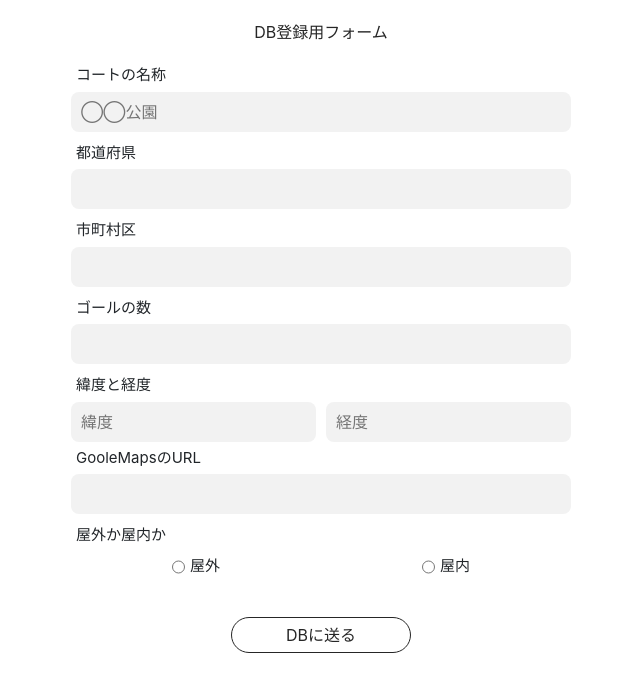
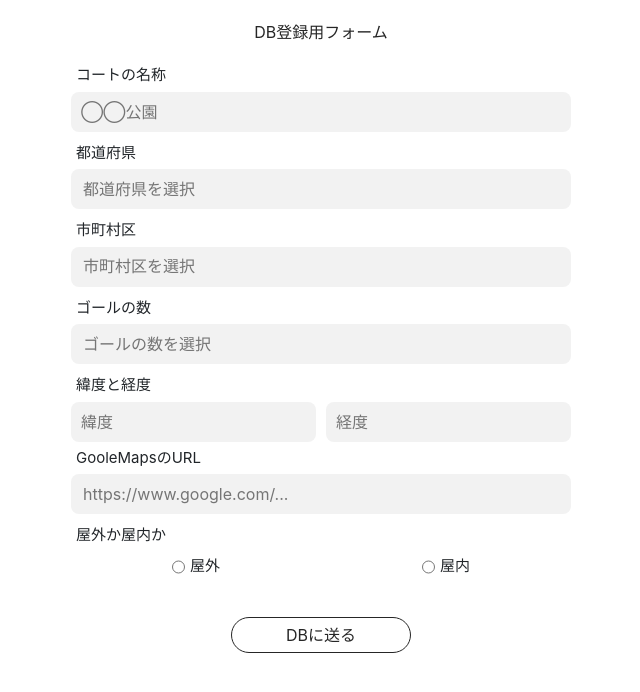
Before and after one commit to okuxxbos20/geoHoop.com, a Nuxt app: page /submit in a window 1280 px wide. Shown: the top 692 px of the page, without its empty margins (319-959 px from the left). Built offline with nearby package versions, Linux system fonts and the light colour scheme.

Commit message:
placeholder完成

```diff
--- a/pages/submit.vue
+++ b/pages/submit.vue
@@ -12,7 +12,11 @@
         <label :class="{ error: error.prefecture !== '都道府県' }">
           {{ error.prefecture }}
         </label>
-        <span :class="{ deletePlaceholder: true }">都道府県を選択</span>
+        <span
+          :class="{ deletePlaceholder: court.prefecture !== null }"
+        >
+          都道府県を選択
+        </span>
         <select @change="getPrefecture($event.target.value)">
           <option value="" style="display: none;"></option>
           <option
@@ -29,7 +33,11 @@
         <label :class="{ error: error.city !== '市町村区' }">
           {{ error.city }}
         </label>
-        <span :class="{ deletePlaceholder: true }">市町村区を選択</span>
+        <span
+          :class="{ deletePlaceholder: court.city !== null }"
+        >
+          市町村区を選択
+        </span>
         <select @change="getCity($event.target.value)">
           <option
             v-for="city in cities"
@@ -44,7 +52,11 @@
         <label :class="{ error: error.howManyGoal !== 'ゴールの数' }">
           {{ error.howManyGoal }}
         </label>
-        <span :class="{ deletePlaceholder: true }">ゴールの数を選択</span>
+        <span
+          :class="{ deletePlaceholder: court.howManyGoal !== null }"
+        >
+          ゴールの数を選択
+        </span>
         <select @change="getHowManyCourt($event.target.value)">
           <option value="" style="display: none;"></option>
           <option value="1">1</option>
@@ -80,6 +92,11 @@
         <label :class="{ error: error.googleMapsUrl !== 'GooleMapsのURL' }">
           {{ error.googleMapsUrl }}
         </label>
+        <span
+          :class="{ deletePlaceholder: court.googleMapsUrl !== '' }"
+        >
+          https://www.google.com/...
+        </span>
         <input v-model="court.googleMapsUrl" type="text" />
       </div>
       <div class="insert-place">
@@ -246,8 +263,8 @@ export default {
       span {
         color: #757575;
         position: absolute;
-        top: 13px;
-        left: 13px;
+        top: 35px;
+        left: 12px;
         z-index: 100;
       }
       .deletePlaceholder { display: none; }
```
